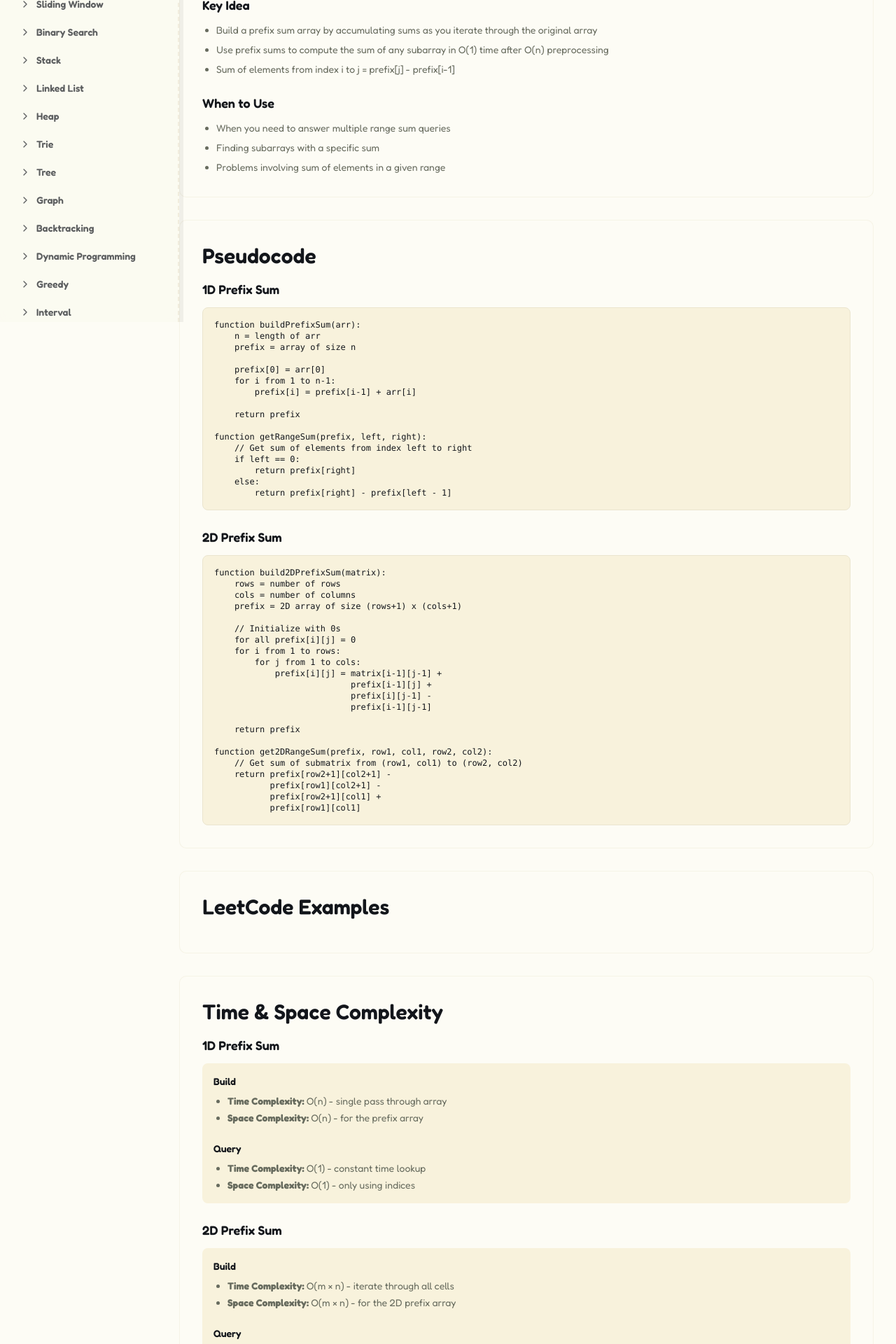
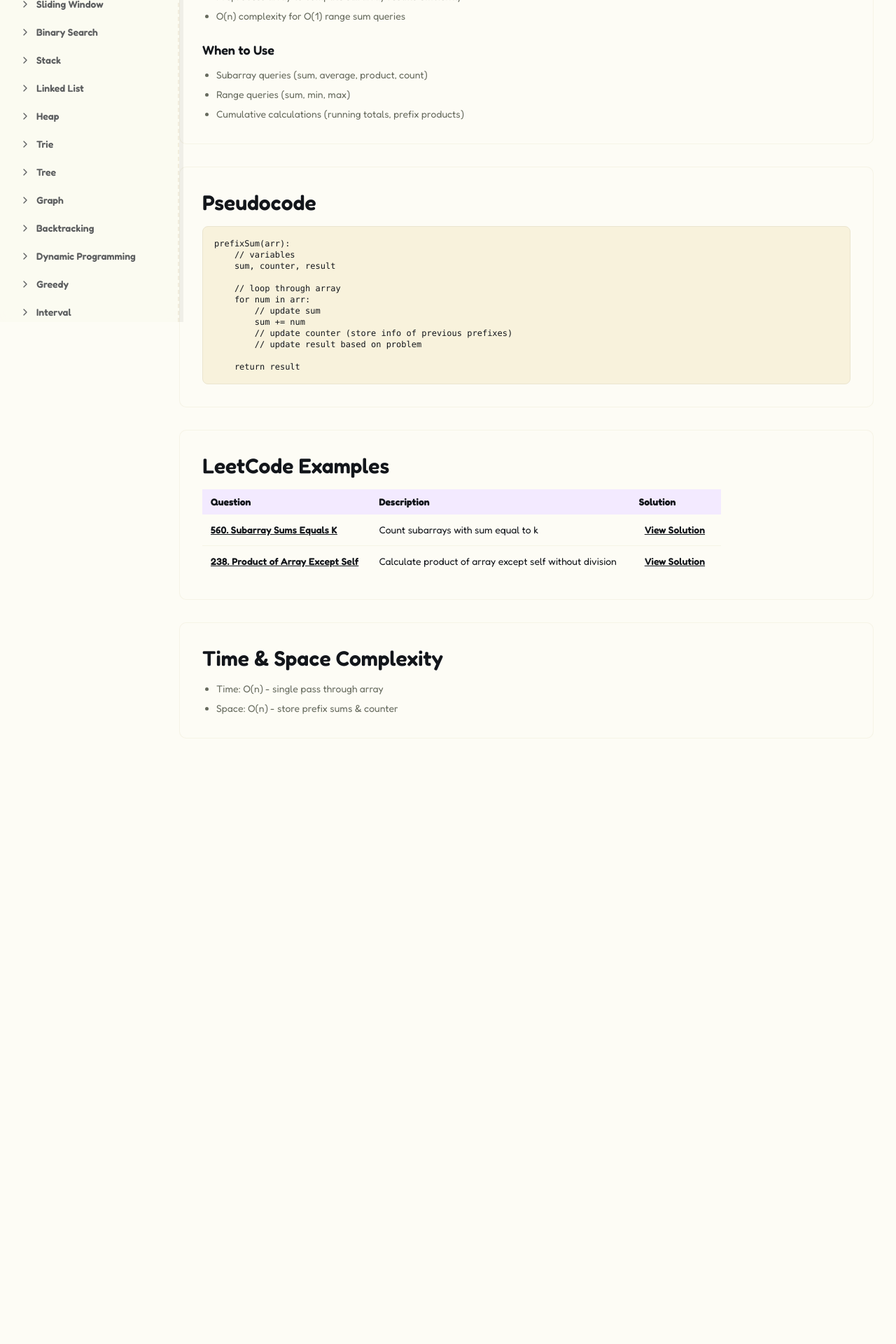
Before and after one commit to teozhengyang/programming-helper, a Next.js app in the folder frontend/: page /leetcode/prefix-sum in a window 1280 px wide. Shown: the part 340-2260 px from the top of the page at 70% size. After the commit the page ends 1427 px from the top, so only its background shows below. Built offline with nearby package versions, Linux system fonts and the light colour scheme.

Commit message:
update prefix sum section

```diff
--- a/frontend/app/leetcode/[topic]/page.tsx
+++ b/frontend/app/leetcode/[topic]/page.tsx
@@ -1,7 +1,7 @@
 import { sections } from "@/lib/sections";
 import { ContentLayout } from "@/components/content-layout";
 import { notFound } from "next/navigation";
-import { prefixSumConcept, prefixSumPseudocode, prefixSumComplexity } from "../prefix-sum";
+import { prefixSumConcept, prefixSumPseudocode, prefixSumComplexity, prefixSumExample } from "../prefix-sum";
 
 
 export default async function LeetCodeTopicPage({ params }: { params: Promise<{ topic: string }> }) {
@@ -36,6 +36,7 @@ export default async function LeetCodeTopicPage({ params }: { params: Promise<{
                             {subsection.id === 'prefix-sum' && contentSection.id === 'concept' && prefixSumConcept}
                             {subsection.id === 'prefix-sum' && contentSection.id === 'pseudocode' && prefixSumPseudocode}
                             {subsection.id === 'prefix-sum' && contentSection.id === 'complexity' && prefixSumComplexity}
+                            {subsection.id === 'prefix-sum' && contentSection.id === 'examples' && (prefixSumExample)}
 
                         </div>
                     </section>
--- a/frontend/app/leetcode/prefix-sum.tsx
+++ b/frontend/app/leetcode/prefix-sum.tsx
@@ -1,26 +1,20 @@
 export const prefixSumConcept = (
     <div className="space-y-6">
-        <section className="space-y-3">
-            <p className="text-muted-foreground">
-                Store sum of elements up to each index in an array to answer range sum queries efficiently.
-            </p>
-        </section>
 
         <section className="space-y-3">
-            <h3 className="text-lg font-semibold">Key Idea</h3>
+            <h3 className="text-lg font-semibold">Key Ideas</h3>
             <ul className="list-disc space-y-2 pl-5 text-sm text-muted-foreground">
-                <li>Build a prefix sum array by accumulating sums as you iterate through the original array</li>
-                <li>Use prefix sums to compute the sum of any subarray in O(1) time after O(n) preprocessing</li>
-                <li>Sum of elements from index i to j = prefix[j] - prefix[i-1]</li>
+                <li>Preprocess array to compute subarray results efficiently</li>
+                <li>O(n) complexity for O(1) range sum queries</li>
             </ul>
         </section>
 
         <section className="space-y-3">
             <h3 className="text-lg font-semibold">When to Use</h3>
             <ul className="list-disc space-y-2 pl-5 text-sm text-muted-foreground">
-                <li>When you need to answer multiple range sum queries</li>
-                <li>Finding subarrays with a specific sum</li>
-                <li>Problems involving sum of elements in a given range</li>
+                <li>Subarray queries (sum, average, product, count)</li>
+                <li>Range queries (sum, min, max)</li>
+                <li>Cumulative calculations (running totals, prefix products)</li>
             </ul>
         </section>
     </div>
@@ -29,94 +23,62 @@ export const prefixSumConcept = (
 export const prefixSumPseudocode = (
     <div className="space-y-6">
         <section className="space-y-3">
-            <h3 className="text-lg font-semibold">1D Prefix Sum</h3>
             <pre className="rounded-md bg-muted p-4 text-xs overflow-x-auto border border-border">
-{`function buildPrefixSum(arr):
-    n = length of arr
-    prefix = array of size n
+{`prefixSum(arr):
+    // variables
+    sum, counter, result
 
-    prefix[0] = arr[0]
-    for i from 1 to n-1:
-        prefix[i] = prefix[i-1] + arr[i]
+    // loop through array
+    for num in arr:
+        // update sum
+        sum += num
+        // update counter (store info of previous prefixes)
+        // update result based on problem
 
-    return prefix
-
-function getRangeSum(prefix, left, right):
-    // Get sum of elements from index left to right
-    if left == 0:
-        return prefix[right]
-    else:
-        return prefix[right] - prefix[left - 1]`}
-            </pre>
-        </section>
-
-        <section className="space-y-3">
-            <h3 className="text-lg font-semibold">2D Prefix Sum</h3>
-            <pre className="rounded-md bg-muted p-4 text-xs overflow-x-auto border border-border">
-{`function build2DPrefixSum(matrix):
-    rows = number of rows
-    cols = number of columns
-    prefix = 2D array of size (rows+1) x (cols+1)
-
-    // Initialize with 0s
-    for all prefix[i][j] = 0
-    for i from 1 to rows:
-        for j from 1 to cols:
-            prefix[i][j] = matrix[i-1][j-1] +
-                           prefix[i-1][j] +
-                           prefix[i][j-1] -
-                           prefix[i-1][j-1]
-
-    return prefix
-
-function get2DRangeSum(prefix, row1, col1, row2, col2):
-    // Get sum of submatrix from (row1, col1) to (row2, col2)
-    return prefix[row2+1][col2+1] -
-           prefix[row1][col2+1] -
-           prefix[row2+1][col1] +
-           prefix[row1][col1]`}
+    return result`
+}
             </pre>
         </section>
     </div>
 );
 
+// table with leetcode question, description, link to question, link to solution in root leetcode folder
+export const prefixSumExample = (
+    <div className="space-y-6">
+        <section className="space-y-3">
+            <table className="w-4/5 text-left text-sm">
+                <thead className="bg-accent/40">
+                    <tr>
+                        <th className="px-3 py-2">Question</th>
+                        <th className="px-3 py-2">Description</th>
+                        <th className="px-3 py-2">Solution</th>
+                    </tr>
+                </thead>
+                <tbody className="divide-y divide-border/40">
+                    <tr>
+                        <td className="px-3 py-2"><a className="underline font-semibold text-accent-600 hover:text-accent-700" href="https://leetcode.com/problems/subarray-sum-equals-k/" target="_blank" rel="noopener noreferrer">560. Subarray Sums Equals K</a></td>
+                        <td className="px-3 py-2">Count subarrays with sum equal to k</td>
+                        <td className="px-3 py-2"><a className="underline font-semibold text-accent-600 hover:text-accent-700 inline-flex items-center gap-2 px-2 py-1" href="https://github.com/teozhengyang/programming-helper/blob/main/leetcode/prefix-sum/subarray-sum-equals-k.py" target="_blank" rel="noopener noreferrer">View Solution</a></td>
+                    </tr>
+                    <tr>
+                        <td className="px-3 py-2"><a className="underline font-semibold text-accent-600 hover:text-accent-700" href="https://leetcode.com/problems/product-of-array-except-self/" target="_blank" rel="noopener noreferrer">238. Product of Array Except Self</a></td>
+                        <td className="px-3 py-2">Calculate product of array except self without division</td>
+                        <td className="px-3 py-2"><a className="underline font-semibold text-accent-600 hover:text-accent-700 inline-flex items-center gap-2 px-2 py-1" href="https://github.com/teozhengyang/programming-helper/blob/main/leetcode/prefix-sum/product-of-array-except-self.py" target="_blank" rel="noopener noreferrer">View Solution</a></td>
+                    </tr>
+                </tbody>
+            </table>
+        </section>
+    </div>
+)
+
 export const prefixSumComplexity = (
     <div className="space-y-6">
         <section className="space-y-3">
-            <h3 className="text-lg font-semibold">1D Prefix Sum</h3>
             <div className="space-y-3">
-                <div className="rounded-md bg-muted p-4">
-                    <p className="font-semibold text-sm mb-2">Build</p>
-                    <ul className="list-disc space-y-1 pl-5 text-sm text-muted-foreground">
-                        <li><strong>Time Complexity:</strong> O(n) - single pass through array</li>
-                        <li><strong>Space Complexity:</strong> O(n) - for the prefix array</li>
-                    </ul>
-                    <br />
-                    <p className="font-semibold text-sm mb-2">Query</p>
-                    <ul className="list-disc space-y-1 pl-5 text-sm text-muted-foreground">
-                        <li><strong>Time Complexity:</strong> O(1) - constant time lookup</li>
-                        <li><strong>Space Complexity:</strong> O(1) - only using indices</li>
-                    </ul>
-                </div>
-            </div>
-        </section>
-
-        <section className="space-y-3">
-            <h3 className="text-lg font-semibold">2D Prefix Sum</h3>
-            <div className="space-y-3">
-                <div className="rounded-md bg-muted p-4">
-                    <p className="font-semibold text-sm mb-2">Build</p>
-                    <ul className="list-disc space-y-1 pl-5 text-sm text-muted-foreground">
-                        <li><strong>Time Complexity:</strong> O(m × n) - iterate through all cells</li>
-                        <li><strong>Space Complexity:</strong> O(m × n) - for the 2D prefix array</li>
-                    </ul>
-                    <br />
-                    <p className="font-semibold text-sm mb-2">Query</p>
-                    <ul className="list-disc space-y-1 pl-5 text-sm text-muted-foreground">
-                        <li><strong>Time Complexity:</strong> O(1) - constant time lookup</li>
-                        <li><strong>Space Complexity:</strong> O(1) - only using indices</li>
-                    </ul>
-                </div>
+                <ul className="list-disc space-y-2 pl-5 text-sm text-muted-foreground">
+                    <li>Time: O(n) - single pass through array</li>
+                    <li>Space: O(n) - store prefix sums & counter</li>
+                </ul>
             </div>
         </section>
     </div>
```
